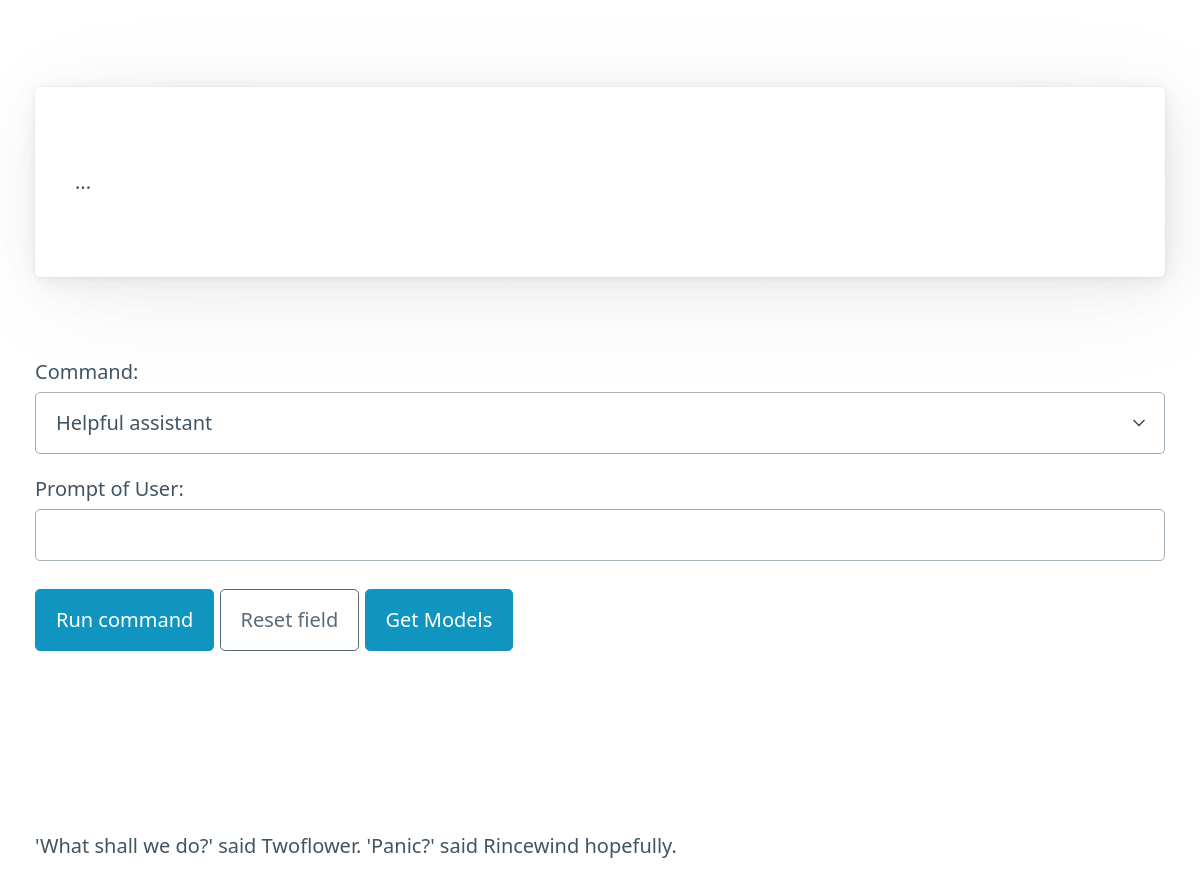
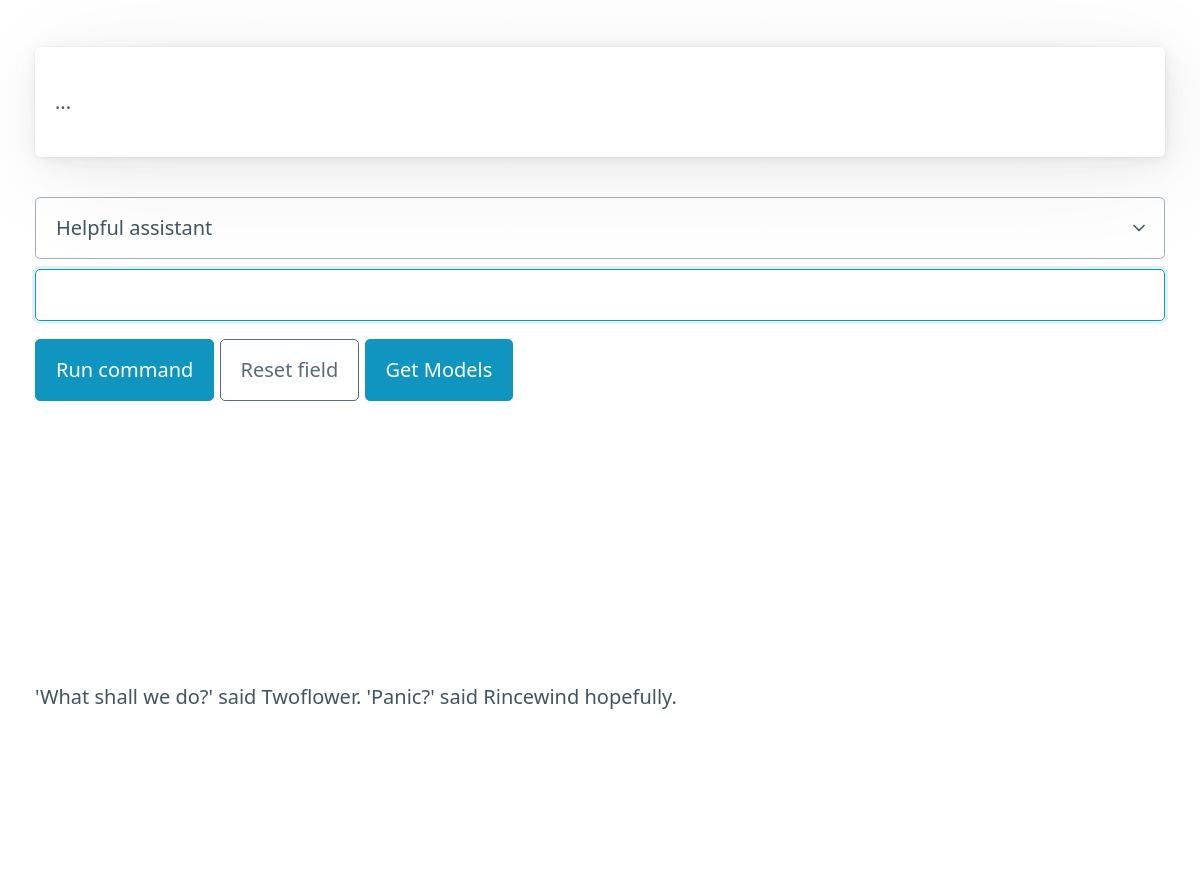
Before and after one commit to pdulak/RIDIK, an Electron app: page index.html in a window 1200 px wide. Shown: the part 73-949 px from the top of the page. After the commit the page ends 800 px from the top, so only its background shows below. Drawn offline with Linux system fonts and the light colour scheme; no server answers.

Commit message:
style: make it more compact

```diff
--- a/app.js
+++ b/app.js
@@ -34,6 +34,10 @@ openaiPrompt.addEventListener("keydown", function(event) {
     }
 });
 
+openaiPrompt.focus();
+
+// get commands from database
+
 window.daoFunctions.getCommands();
 
 const offCommandsReceived = window.electron.on("commandsReceived", (commandsReceived) => {
--- a/css/pico.css
+++ b/css/pico.css
@@ -16,9 +16,9 @@
   --border-radius: 0.25rem;
   --border-width: 1px;
   --outline-width: 3px;
-  --spacing: 1rem;
+  --spacing: 0.5rem;
   --typography-spacing-vertical: 1.5rem;
-  --block-spacing-vertical: calc(var(--spacing) * 2);
+  --block-spacing-vertical: calc(var(--spacing) * 1);
   --block-spacing-horizontal: var(--spacing);
   --grid-spacing-vertical: 0;
   --grid-spacing-horizontal: var(--spacing);
--- a/index.html
+++ b/index.html
@@ -45,12 +45,10 @@
         <section id="openai" class="dynamic-section">
             <article id="openai-results">...</article>
 
-            <label for="commands-selection">Command:</label>
             <select name="commands-selection" id="commands-selection">
                 <option value="">Helpful assistant</option>
             </select>
 
-            <label for="openai-prompt">Prompt of User:</label>
             <textarea name="openai-prompt" id="openai-prompt" class="openai-prompt" rows="1"></textarea>
 
             <a href="#" role="button" id="run-command" >Run command</a>
```
